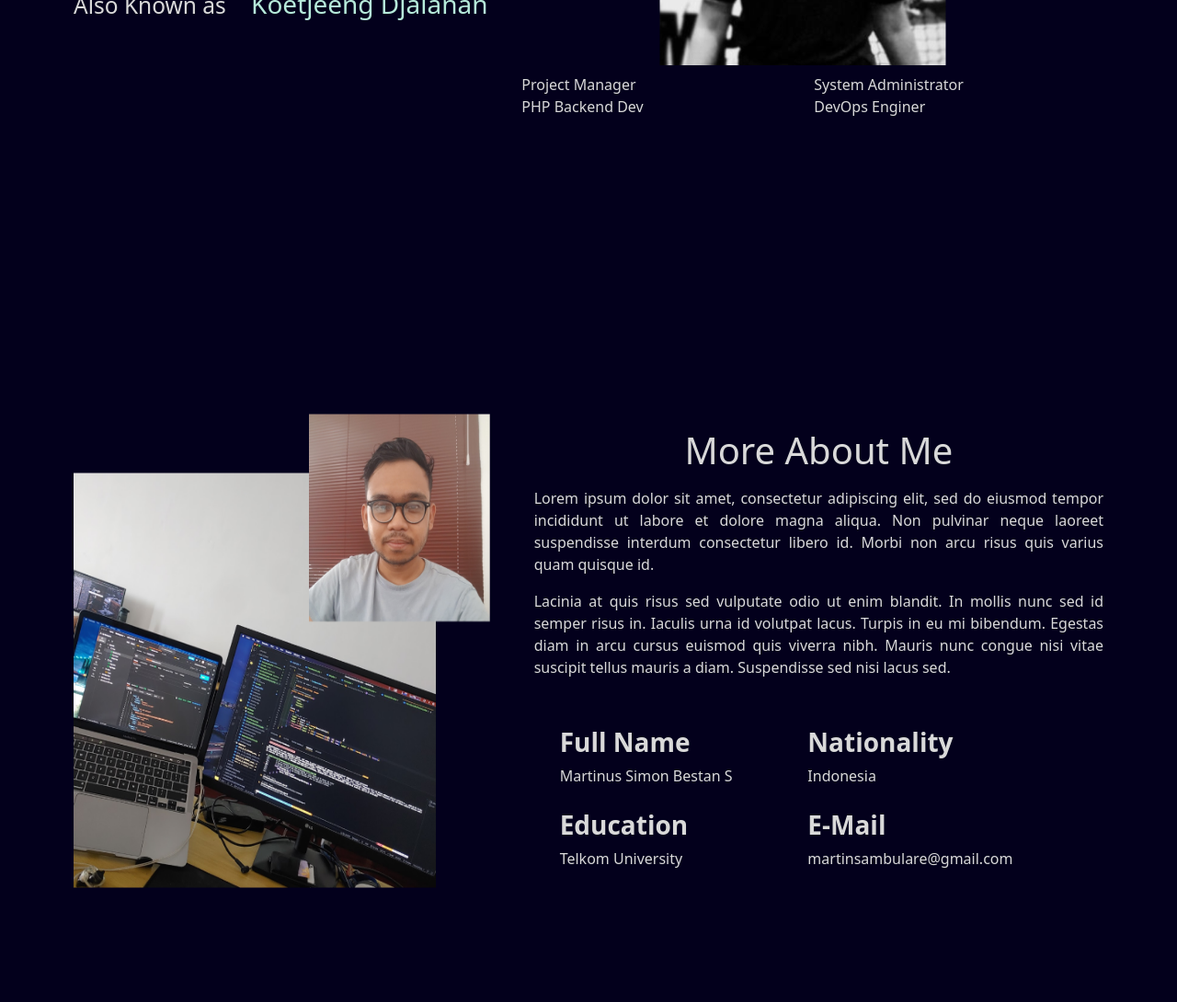
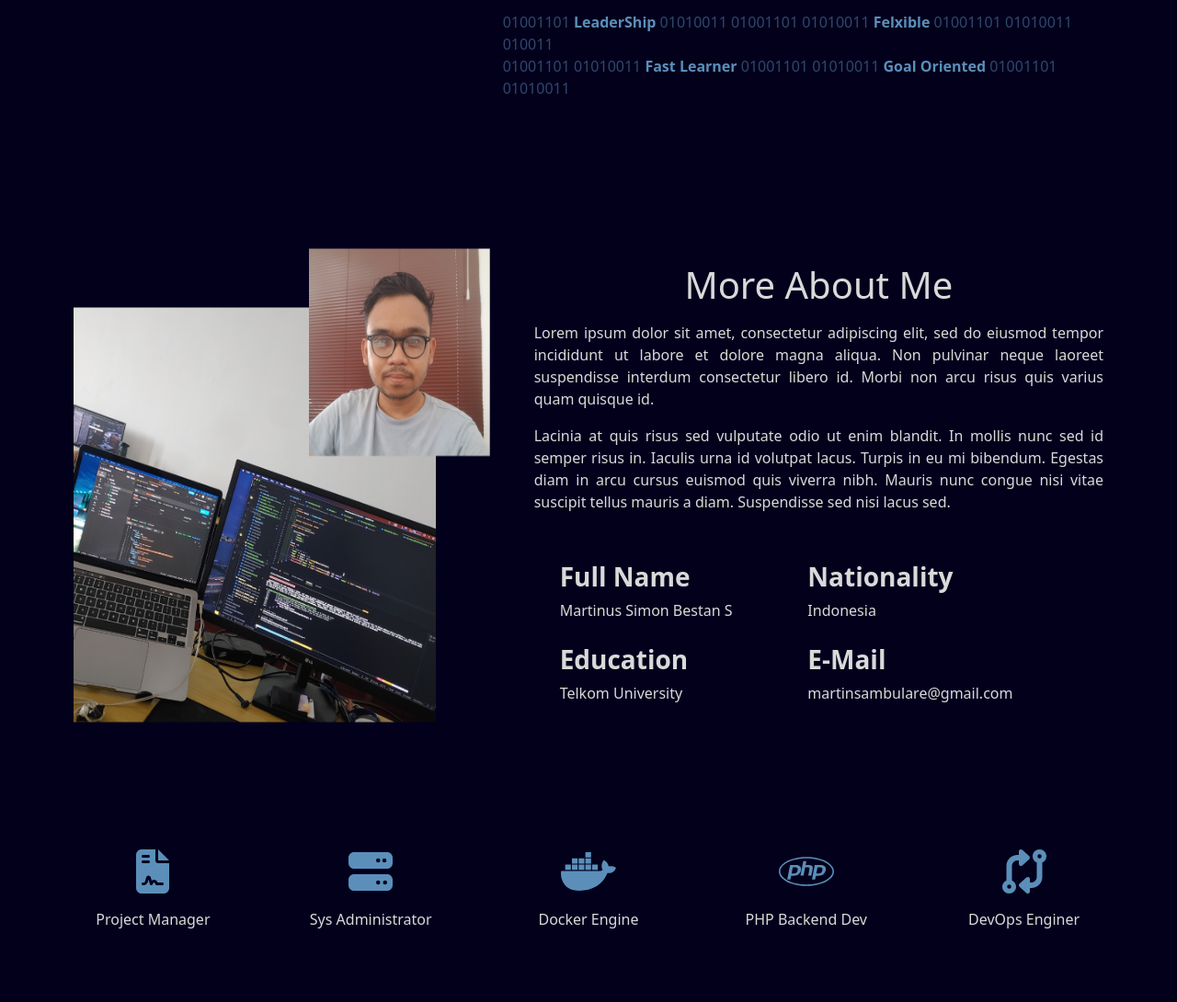
Before and after one commit to koetjeengdjalanan/koetjeengdjalanan.github.io, a plain HTML site: page index.html in a window 1280 px wide. Shown: the part 492-1582 px from the top of the page at 92% size. Drawn offline with nearby package versions, Linux system fonts and the light colour scheme.

Commit message:
Add New Section + Vritue Add

```diff
--- a/assets/style.css
+++ b/assets/style.css
@@ -4,6 +4,7 @@
     --analogous1: #5B8FB9;
     --analogous2: #B6EADA;
     --primary-text: #D9D9D9;
+    --complementary-primary: #140A69
 }
 
 html {
@@ -18,7 +19,8 @@ body {
 
 .section {
     width: 100vw;
-    height: 100vh;
+    min-height: 85svh;
+    max-height: 100svh;
     padding: 0 5rem 0 5rem;
 }
 
@@ -45,3 +47,36 @@ body {
 .roman-date {
     color: var(--analogous1);
 }
+
+.skill {
+    /* background-color: var(--complementary-primary); */
+}
+
+.skill .skill-card {
+    background-color: var(--primary);
+    border-radius: .75rem;
+    width: 10rem;
+    height: 7rem;
+    padding: 2rem;
+}
+
+.svg-list {
+    width: auto;
+    height: 3rem;
+    fill: var(--analogous1);
+    /* stroke: var(--primary-text);
+    stroke-width: -0.2rem;
+    stroke-linejoin: round;
+    stroke-linecap: round;
+    stroke-miterlimit: inherit; */
+}
+
+.virtue minimum {
+    color: var(--analogous1);
+    opacity: .5;
+}
+
+.virtue strong {
+    color: var(--analogous1);
+    opacity: 1;
+}
--- a/index.html
+++ b/index.html
@@ -7,30 +7,39 @@
     <meta name="viewport" content="width=device-width, initial-scale=1.0">
     <title>KoetjeengDjalanan's</title>
     <!-- bootsrap css -->
-    <link href="https://cdn.jsdelivr.net/npm/bootstrap@5.1.3/dist/css/bootstrap.min.css" rel="stylesheet"
-        integrity="sha384-1BmE4kWBq78iYhFldvKuhfTAU6auU8tT94WrHftjDbrCEXSU1oBoqyl2QvZ6jIW3" crossorigin="anonymous">
-    <link rel="stylesheet" href="https://cdnjs.cloudflare.com/ajax/libs/font-awesome/4.7.0/css/font-awesome.min.css">
+    <link rel="stylesheet" href="https://cdn.jsdelivr.net/npm/bootstrap@5.2.3/dist/css/bootstrap.min.css"
+        integrity="sha384-rbsA2VBKQhggwzxH7pPCaAqO46MgnOM80zW1RWuH61DGLwZJEdK2Kadq2F9CUG65" crossorigin="anonymous">
+    <link rel="stylesheet" href="https://cdnjs.cloudflare.com/ajax/libs/font-awesome/5.15.2/css/all.min.css" />
     <link rel="stylesheet" href="./assets/style.css">
 </head>
 
 <body>
     <div class="section container-fluid d-flex flex-row align-items-center" id="hero-section">
-        <div class="col-5 d-flex-col">
+        <div class="col-5">
             <p class="font-monospace">Hello World! I'm</p>
             <h1 class="stage-name">Martin Sambulare</h1>
             <h3 class="dev-name"><small class="aka">Also Known as</small> Koetjeeng Djalanan</h3>
         </div>
         <div class="d-flex flex-fill flex-column align-items-center justify-content-center">
-            <div class="d-flex flex-column align-items-end">
+            <div class="d-flex flex-column align-items-end py-3">
                 <p class="font-monospace roman-date">XV / III / MCMXCVIII</p>
                 <img src="./assets/images/portrait.png" alt="portrait" />
             </div>
-            <div class="d-flex m-2">
-                <div class="row row-cols-2">
-                    <div class="col">Project Manager</div>
-                    <div class="col">System Administrator</div>
-                    <div class="col">PHP Backend Dev</div>
-                    <div class="col">DevOps Enginer</div>
+            <div class="d-flex flex-column">
+                <div class="virtue">
+                    <minimum>01001101</minimum>
+                    <strong>LeaderShip</strong>
+                    <minimum>01010011 01001101 01010011</minimum>
+                    <strong>Felxible</strong>
+                    <minimum>01001101</minimum>
+                    <minimum>01010011 010011</minimum>
+                </div>
+                <div class="virtue">
+                    <minimum>01001101 01010011</minimum>
+                    <strong>Fast Learner</strong>
+                    <minimum>01001101 01010011</minimum>
+                    <strong>Goal Oriented</strong>
+                    <minimum>01001101 01010011</minimum>
                 </div>
             </div>
         </div>
@@ -46,8 +55,13 @@
                         <h1 class="text-center">More About Me</h1>
                     </div>
                     <div class="">
-                        <p class="paragraph">Lorem ipsum dolor sit amet, consectetur adipiscing elit, sed do eiusmod tempor incididunt ut labore et dolore magna aliqua. Non pulvinar neque laoreet suspendisse interdum consectetur libero id. Morbi non arcu risus quis varius quam quisque id.</p>
-                        <p class="paragraph">Lacinia at quis risus sed vulputate odio ut enim blandit. In mollis nunc sed id semper risus in. Iaculis urna id volutpat lacus. Turpis in eu mi bibendum. Egestas diam in arcu cursus euismod quis viverra nibh. Mauris nunc congue nisi vitae suscipit tellus mauris a diam. Suspendisse sed nisi lacus sed.</p>
+                        <p class="paragraph">Lorem ipsum dolor sit amet, consectetur adipiscing elit, sed do eiusmod
+                            tempor incididunt ut labore et dolore magna aliqua. Non pulvinar neque laoreet suspendisse
+                            interdum consectetur libero id. Morbi non arcu risus quis varius quam quisque id.</p>
+                        <p class="paragraph">Lacinia at quis risus sed vulputate odio ut enim blandit. In mollis nunc
+                            sed id semper risus in. Iaculis urna id volutpat lacus. Turpis in eu mi bibendum. Egestas
+                            diam in arcu cursus euismod quis viverra nibh. Mauris nunc congue nisi vitae suscipit tellus
+                            mauris a diam. Suspendisse sed nisi lacus sed.</p>
                     </div>
                     <div class="row row-cols-2 mt-5 mx-3">
                         <div class="row">
@@ -71,9 +85,49 @@
             </div>
         </div>
     </div>
+    <div class="skill d-flex flex-row py-5 align-items-center justify-content-around px-5">
+        <div class="skill-card d-flex gap-3 p-2 flex-column align-items-center">
+            <svg class="svg-list" viewBox="0 0 384 512">
+                <path
+                    d="M64 0C28.7 0 0 28.7 0 64V448c0 35.3 28.7 64 64 64H320c35.3 0 64-28.7 64-64V160H256c-17.7 0-32-14.3-32-32V0H64zM256 0V128H384L256 0zM80 64h64c8.8 0 16 7.2 16 16s-7.2 16-16 16H80c-8.8 0-16-7.2-16-16s7.2-16 16-16zm0 64h64c8.8 0 16 7.2 16 16s-7.2 16-16 16H80c-8.8 0-16-7.2-16-16s7.2-16 16-16zm54.2 253.8c-6.1 20.3-24.8 34.2-46 34.2H80c-8.8 0-16-7.2-16-16s7.2-16 16-16h8.2c7.1 0 13.3-4.6 15.3-11.4l14.9-49.5c3.4-11.3 13.8-19.1 25.6-19.1s22.2 7.7 25.6 19.1l11.6 38.6c7.4-6.2 16.8-9.7 26.8-9.7c15.9 0 30.4 9 37.5 23.2l4.4 8.8H304c8.8 0 16 7.2 16 16s-7.2 16-16 16H240c-6.1 0-11.6-3.4-14.3-8.8l-8.8-17.7c-1.7-3.4-5.1-5.5-8.8-5.5s-7.2 2.1-8.8 5.5l-8.8 17.7c-2.9 5.9-9.2 9.4-15.7 8.8s-12.1-5.1-13.9-11.3L144 349l-9.8 32.8z" />
+            </svg>
+            Project Manager
+        </div>
+        <div class="skill-card d-flex gap-3 p-2 flex-column align-items-center">
+            <svg class="svg-list" viewBox="0 0 512 512">
+                <path
+                    d="M64 32C28.7 32 0 60.7 0 96v64c0 35.3 28.7 64 64 64H448c35.3 0 64-28.7 64-64V96c0-35.3-28.7-64-64-64H64zm280 72a24 24 0 1 1 0 48 24 24 0 1 1 0-48zm48 24a24 24 0 1 1 48 0 24 24 0 1 1 -48 0zM64 288c-35.3 0-64 28.7-64 64v64c0 35.3 28.7 64 64 64H448c35.3 0 64-28.7 64-64V352c0-35.3-28.7-64-64-64H64zm280 72a24 24 0 1 1 0 48 24 24 0 1 1 0-48zm56 24a24 24 0 1 1 48 0 24 24 0 1 1 -48 0z" />
+            </svg>
+            Sys Administrator
+        </div>
+        <div class="skill-card d-flex gap-3 p-2 flex-column align-items-center">
+            <svg class="svg-list" viewBox="0 0 640 512">
+                <path
+                    d="M349.9 236.3h-66.1v-59.4h66.1v59.4zm0-204.3h-66.1v60.7h66.1V32zm78.2 144.8H362v59.4h66.1v-59.4zm-156.3-72.1h-66.1v60.1h66.1v-60.1zm78.1 0h-66.1v60.1h66.1v-60.1zm276.8 100c-14.4-9.7-47.6-13.2-73.1-8.4-3.3-24-16.7-44.9-41.1-63.7l-14-9.3-9.3 14c-18.4 27.8-23.4 73.6-3.7 103.8-8.7 4.7-25.8 11.1-48.4 10.7H2.4c-8.7 50.8 5.8 116.8 44 162.1 37.1 43.9 92.7 66.2 165.4 66.2 157.4 0 273.9-72.5 328.4-204.2 21.4.4 67.6.1 91.3-45.2 1.5-2.5 6.6-13.2 8.5-17.1l-13.3-8.9zm-511.1-27.9h-66v59.4h66.1v-59.4zm78.1 0h-66.1v59.4h66.1v-59.4zm78.1 0h-66.1v59.4h66.1v-59.4zm-78.1-72.1h-66.1v60.1h66.1v-60.1z" />
+            </svg>
+            Docker Engine
+        </div>
+        <div class="skill-card d-flex gap-3 p-2 flex-column align-items-center">
+            <svg class="svg-list" viewBox="0 0 640 512">
+                <path
+                    d="M320 104.5c171.4 0 303.2 72.2 303.2 151.5S491.3 407.5 320 407.5c-171.4 0-303.2-72.2-303.2-151.5S148.7 104.5 320 104.5m0-16.8C143.3 87.7 0 163 0 256s143.3 168.3 320 168.3S640 349 640 256 496.7 87.7 320 87.7zM218.2 242.5c-7.9 40.5-35.8 36.3-70.1 36.3l13.7-70.6c38 0 63.8-4.1 56.4 34.3zM97.4 350.3h36.7l8.7-44.8c41.1 0 66.6 3 90.2-19.1 26.1-24 32.9-66.7 14.3-88.1-9.7-11.2-25.3-16.7-46.5-16.7h-70.7L97.4 350.3zm185.7-213.6h36.5l-8.7 44.8c31.5 0 60.7-2.3 74.8 10.7 14.8 13.6 7.7 31-8.3 113.1h-37c15.4-79.4 18.3-86 12.7-92-5.4-5.8-17.7-4.6-47.4-4.6l-18.8 96.6h-36.5l32.7-168.6zM505 242.5c-8 41.1-36.7 36.3-70.1 36.3l13.7-70.6c38.2 0 63.8-4.1 56.4 34.3zM384.2 350.3H421l8.7-44.8c43.2 0 67.1 2.5 90.2-19.1 26.1-24 32.9-66.7 14.3-88.1-9.7-11.2-25.3-16.7-46.5-16.7H417l-32.8 168.7z" />
+            </svg>
+            PHP Backend Dev
+        </div>
+        <div class="skill-card d-flex gap-3 p-2 flex-column align-items-center">
+            <svg class="svg-list" viewBox="0 0 512 512">
+                <path
+                    d="M320 488c0 9.5-5.6 18.1-14.2 21.9s-18.8 2.3-25.8-4.1l-80-72c-5.1-4.6-7.9-11-7.9-17.8s2.9-13.3 7.9-17.8l80-72c7-6.3 17.2-7.9 25.8-4.1s14.2 12.4 14.2 21.9v40h16c35.3 0 64-28.7 64-64V153.3C371.7 141 352 112.8 352 80c0-44.2 35.8-80 80-80s80 35.8 80 80c0 32.8-19.7 61-48 73.3V320c0 70.7-57.3 128-128 128H320v40zM456 80a24 24 0 1 0 -48 0 24 24 0 1 0 48 0zM192 24c0-9.5 5.6-18.1 14.2-21.9s18.8-2.3 25.8 4.1l80 72c5.1 4.6 7.9 11 7.9 17.8s-2.9 13.3-7.9 17.8l-80 72c-7 6.3-17.2 7.9-25.8 4.1s-14.2-12.4-14.2-21.9V128H176c-35.3 0-64 28.7-64 64V358.7c28.3 12.3 48 40.5 48 73.3c0 44.2-35.8 80-80 80s-80-35.8-80-80c0-32.8 19.7-61 48-73.3V192c0-70.7 57.3-128 128-128h16V24zM56 432a24 24 0 1 0 48 0 24 24 0 1 0 -48 0z" />
+            </svg>
+            DevOps Enginer
+        </div>
+    </div>
     <!-- javascript ft. bootsrap -->
-    <script src="https://cdn.jsdelivr.net/npm/bootstrap@5.1.3/dist/js/bootstrap.bundle.min.js"
-        integrity="sha384-ka7Sk0Gln4gmtz2MlQnikT1wXgYsOg+OMhuP+IlRH9sENBO0LRn5q+8nbTov4+1p"
+    <script src="https://cdn.jsdelivr.net/npm/bootstrap@5.2.3/dist/js/bootstrap.bundle.min.js"
+        integrity="sha384-kenU1KFdBIe4zVF0s0G1M5b4hcpxyD9F7jL+jjXkk+Q2h455rYXK/7HAuoJl+0I4"
+        crossorigin="anonymous"></script>
+    <script src="https://cdn.jsdelivr.net/npm/bootstrap@5.2.3/dist/js/bootstrap.min.js"
+        integrity="sha384-cuYeSxntonz0PPNlHhBs68uyIAVpIIOZZ5JqeqvYYIcEL727kskC66kF92t6Xl2V"
         crossorigin="anonymous"></script>
 </body>
 
```
